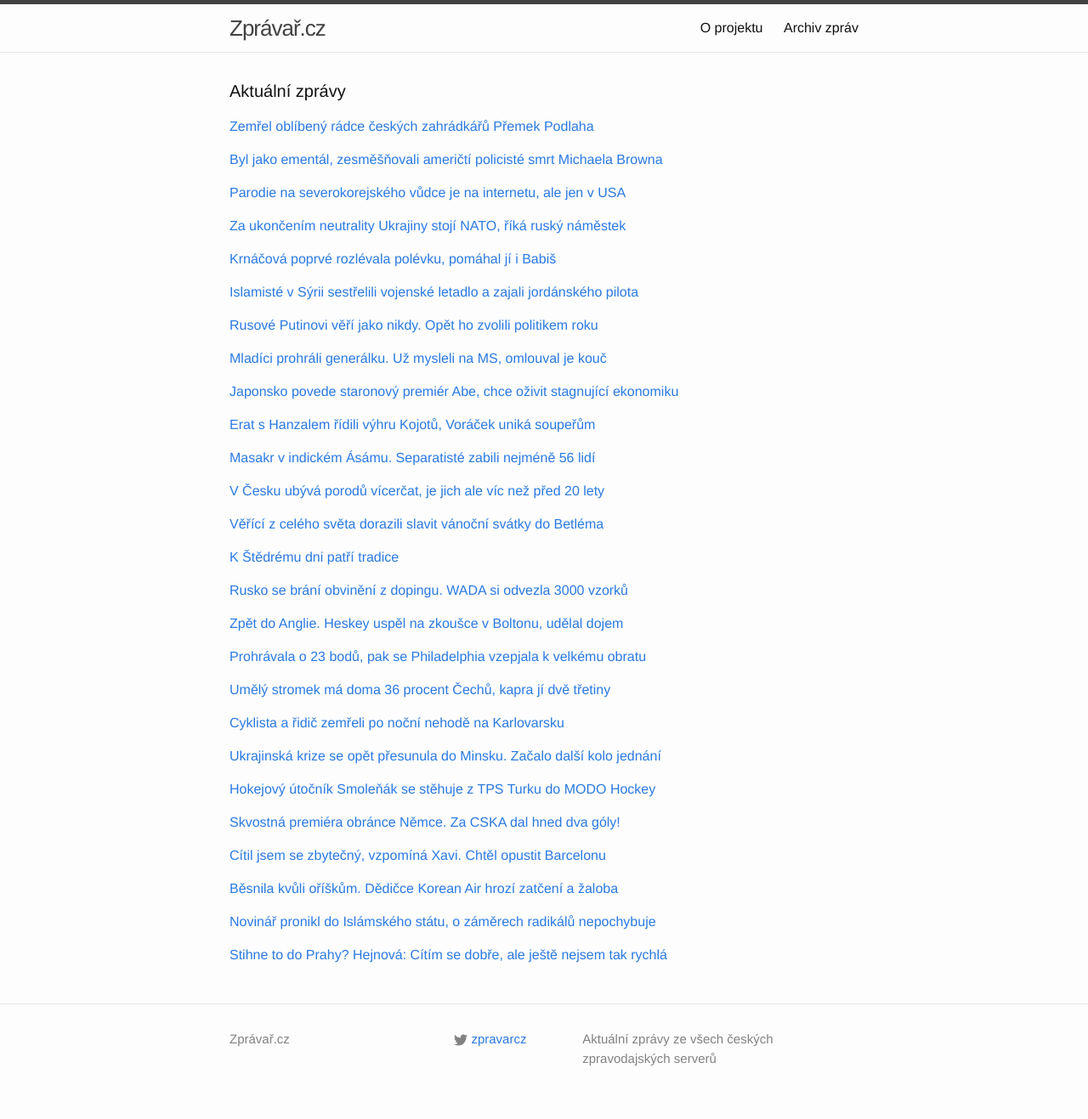
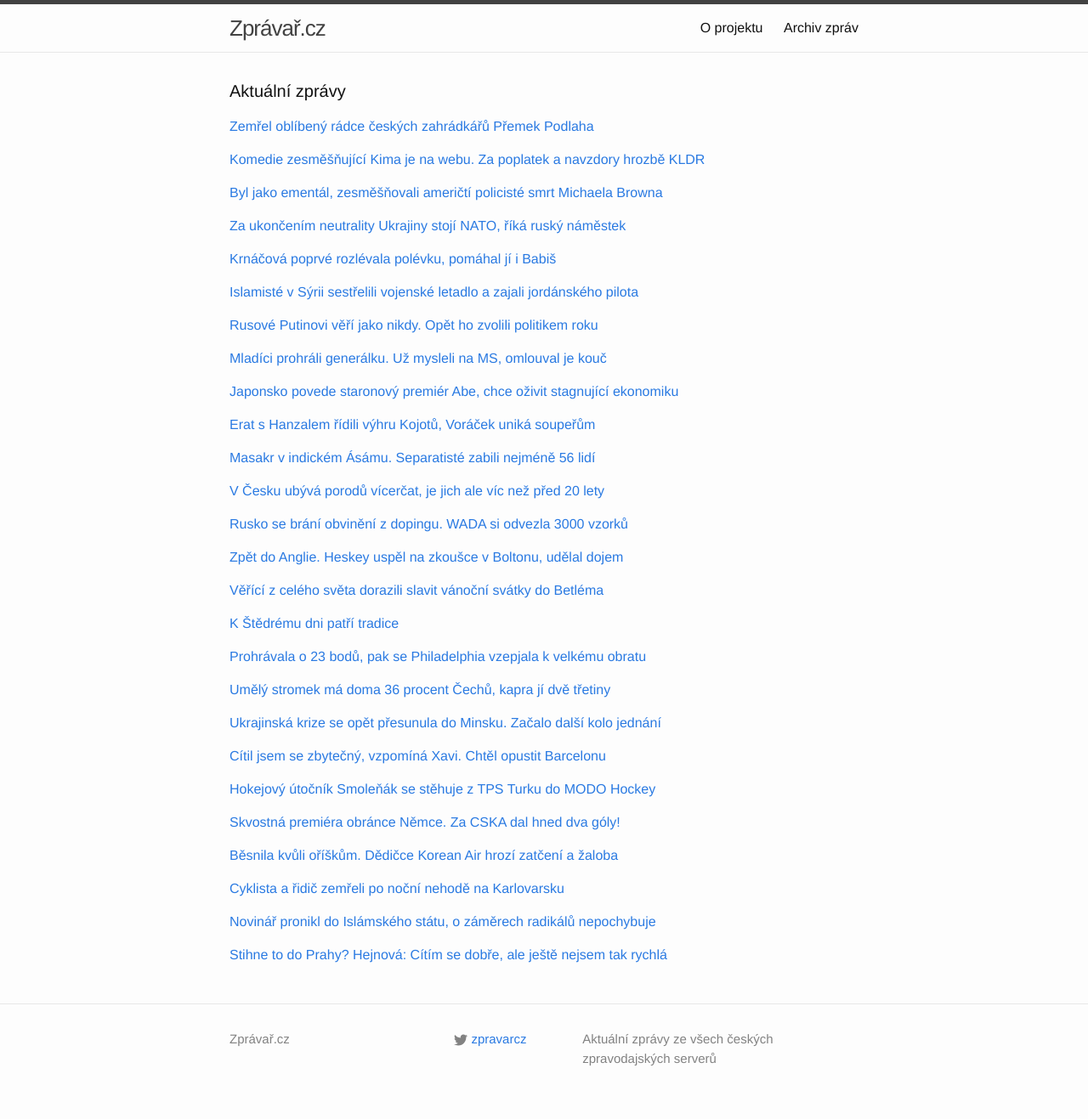
Before and after one commit to adliska/zpravar, a Jekyll site: the page built from index.html, in a window 1280 px wide. Shown: the whole page at 85% size. Built offline with Jekyll 4.4.1, drawn with Linux system fonts in a browser that asks for light colours.

Commit message:
zpravar news update

```diff
--- a/index.html
+++ b/index.html
@@ -19,8 +19,21 @@
 <li><a href=http://www.novinky.cz/kultura/357185-zemrel-premek-podlaha.html>Zemřel Přemek Podlaha - www.novinky.cz</a></li>
 <li><a href=http://kultura.idnes.cz/zemrel-premek-podlaha-0uf-/filmvideo.aspx?c=A141224_100508_filmvideo_hro>Zemřel Přemek Podlaha, modla českých kutilů a zahrádkářů - kultura.idnes.cz</a></li>
 </ul>
-</div><p><a href="javascript:;" onclick="toggle_visibility('zpravy1')">Byl jako ementál, zesměšňovali američtí policisté smrt Michaela Browna </a></p>
+</div><p><a href="javascript:;" onclick="toggle_visibility('zpravy1')">Komedie zesměšňující Kima je na webu. Za poplatek a navzdory hrozbě KLDR</a></p>
 <div id="zpravy1" style="display:none">
+<ul>
+<li><a href=http://zpravy.idnes.cz/the-inteview-kldr-kim-cong-un-di5-/zahranicni.aspx?c=A141224_193509_zahranicni_hro>Komedie zesměšňující Kima je na webu. Za poplatek a navzdory hrozbě KLDR - zpravy.idnes.cz</a></li>
+<li><a href=http://www.lidovky.cz/parodie-na-severokorejskeho-vudce-je-k-dispozici-i-na-internetu-ps8-/media.aspx?c=A141224_193359_ln-media_mmu>Kim Čong-unova noční můra. Film The Interview je ke stažení na internetu  - www.lidovky.cz</a></li>
+<li><a href=http://www.ceskenoviny.cz/zpravy/zpravy/parodie-na-severokorejskeho-vudce-je-na-internetu-ale-jen-v-usa/1162170>Parodie na severokorejského vůdce je na internetu, ale jen v USA - www.ceskenoviny.cz</a></li>
+<li><a href=http://echo24.cz/a/igshi>Vánoční dárek od Sony Pictures: kontroverzní snímek je online - echo24.cz</a></li>
+<li><a href=http://www.ceskenoviny.cz/zpravy/zpravy/parodie-na-severokorejskeho-vudce-je-k-dispozici-i-na-internetu/1162170>Parodie na severokorejského vůdce je k dispozici i na internetu - www.ceskenoviny.cz</a></li>
+<li><a href=http://echo24.cz/a/iY9ix>Kontroverzní film The Interview do kin nakonec půjde - echo24.cz</a></li>
+<li><a href=http://zahranicni.ihned.cz/amerika-usa/c1-63297560-interview-kim-cong-un-kldr-komunisticka-korea-severni-film-atentat>Stovky amerických kin promítnou film o atentátu na Kim Čong-una - zahranicni.ihned.cz</a></li>
+<li><a href=http://www.ceskenoviny.cz/zpravy/zpravy/parodii-na-severokorejskeho-vudce-promitne-na-200-americkych-kin/1162170>Parodii na severokorejského vůdce promítne na 200 amerických kin - www.ceskenoviny.cz</a></li>
+<li><a href=http://art.ihned.cz/film-a-televize/c1-63297360-the-interview-film-kina>Komedii o atentátu na lídra KLDR uvede přes 200 amerických kin - art.ihned.cz</a></li>
+</ul>
+</div><p><a href="javascript:;" onclick="toggle_visibility('zpravy2')">Byl jako ementál, zesměšňovali američtí policisté smrt Michaela Browna </a></p>
+<div id="zpravy2" style="display:none">
 <ul>
 <li><a href=http://www.lidovky.cz/policiste-v-los-angeles-na-vecirku-zesmesnovali-brownovu-smrt-pvp-/zpravy-svet.aspx?c=A141224_163817_ln_zahranici_mmu>Byl jako ementál, zesměšňovali američtí policisté smrt Michaela Browna  - www.lidovky.cz</a></li>
 <li><a href=http://echo24.cz/a/iKFLE>Policie v St. Louis zastřelila dalšího černocha - echo24.cz</a></li>
@@ -31,17 +44,6 @@
 <li><a href=http://www.ceskatelevize.cz/ct24/svet/296373-policie-na-predmesti-st-louis-zastrelila-cernosskeho-mladika/>Policie na předměstí St. Louis zastřelila černošského mladíka - www.ceskatelevize.cz</a></li>
 <li><a href=http://zpravy.idnes.cz/policie-v-st-louis-zastrelila-dalsiho-cernocha-fle-/zahranicni.aspx?c=A141224_100532_zahranicni_im>V St. Louis zastřelil policista dalšího černocha, mladík na něj mířil - zpravy.idnes.cz</a></li>
 <li><a href=http://www.ceskenoviny.cz/zpravy/zpravy/policie-na-predmesti-st-louis-zastrelila-dalsiho-cernocha/1162222>Policie na předměstí St. Louis zastřelila dalšího černocha - www.ceskenoviny.cz</a></li>
-</ul>
-</div><p><a href="javascript:;" onclick="toggle_visibility('zpravy2')">Parodie na severokorejského vůdce je na internetu, ale jen v USA</a></p>
-<div id="zpravy2" style="display:none">
-<ul>
-<li><a href=http://www.ceskenoviny.cz/zpravy/zpravy/parodie-na-severokorejskeho-vudce-je-na-internetu-ale-jen-v-usa/1162170>Parodie na severokorejského vůdce je na internetu, ale jen v USA - www.ceskenoviny.cz</a></li>
-<li><a href=http://echo24.cz/a/igshi>Vánoční dárek od Sony Pictures: kontroverzní snímek je online - echo24.cz</a></li>
-<li><a href=http://www.ceskenoviny.cz/zpravy/zpravy/parodie-na-severokorejskeho-vudce-je-k-dispozici-i-na-internetu/1162170>Parodie na severokorejského vůdce je k dispozici i na internetu - www.ceskenoviny.cz</a></li>
-<li><a href=http://echo24.cz/a/iY9ix>Kontroverzní film The Interview do kin nakonec půjde - echo24.cz</a></li>
-<li><a href=http://zahranicni.ihned.cz/amerika-usa/c1-63297560-interview-kim-cong-un-kldr-komunisticka-korea-severni-film-atentat>Stovky amerických kin promítnou film o atentátu na Kim Čong-una - zahranicni.ihned.cz</a></li>
-<li><a href=http://www.ceskenoviny.cz/zpravy/zpravy/parodii-na-severokorejskeho-vudce-promitne-na-200-americkych-kin/1162170>Parodii na severokorejského vůdce promítne na 200 amerických kin - www.ceskenoviny.cz</a></li>
-<li><a href=http://art.ihned.cz/film-a-televize/c1-63297360-the-interview-film-kina>Komedii o atentátu na lídra KLDR uvede přes 200 amerických kin - art.ihned.cz</a></li>
 </ul>
 </div><p><a href="javascript:;" onclick="toggle_visibility('zpravy3')">Za ukončením neutrality Ukrajiny stojí NATO, říká ruský náměstek</a></p>
 <div id="zpravy3" style="display:none">
@@ -130,37 +132,37 @@
 <li><a href=http://www.novinky.cz/domaci/357195-porodu-vicercat-ubyva-meni-se-zpusob-oplodneni.html>Porodů vícerčat ubývá, mění se způsob oplodnění  - www.novinky.cz</a></li>
 <li><a href=http://www.ceskenoviny.cz/zpravy/zpravy/v-cr-ubyva-porodu-vicercat-je-jich-ale-vic-nez-pred-20-lety/1162251>V ČR ubývá porodů vícerčat, je jich ale víc než před 20 lety - www.ceskenoviny.cz</a></li>
 </ul>
-</div><p><a href="javascript:;" onclick="toggle_visibility('zpravy12')">Věřící z celého světa dorazili slavit vánoční svátky do Betléma</a></p>
+</div><p><a href="javascript:;" onclick="toggle_visibility('zpravy12')">Rusko se brání obvinění z dopingu. WADA si odvezla 3000 vzorků</a></p>
 <div id="zpravy12" style="display:none">
+<ul>
+<li><a href=http://www.tyden.cz/rubriky/sport/ostatni-sporty/atletika/rusko-se-brani-obvineni-z-dopingu-wada-si-odvezla-3000-vzorku_328288.html>Rusko se brání obvinění z dopingu. WADA si odvezla 3000 vzorků - www.tyden.cz</a></li>
+<li><a href=http://sport.idnes.cz/podezreni-na-doping-v-rusku-dp0-/sporty.aspx?c=A141224_132331_sporty_ot>Světová antidopingová agentura si z Moskvy odvezla přes 3000 vzorků - sport.idnes.cz</a></li>
+<li><a href=http://www.denik.cz/atletika/dopovali-atleti-komise-byla-v-moskve-testem-projde-vic-nez-3000-vzorku-20141224.html>Dopovali atleti? Komise byla v Moskvě, testem projde víc než 3000 vzorků - www.denik.cz</a></li>
+<li><a href=http://www.sportovninoviny.cz/zpravy/wada-si-z-moskvy-odvezla-pres-3000-vzorku/1162243>WADA si z Moskvy odvezla přes 3000 vzorků - www.sportovninoviny.cz</a></li>
+</ul>
+</div><p><a href="javascript:;" onclick="toggle_visibility('zpravy13')">Zpět do Anglie. Heskey uspěl na zkoušce v Boltonu, udělal dojem</a></p>
+<div id="zpravy13" style="display:none">
+<ul>
+<li><a href=http://www.denik.cz/fotbal/zpet-do-anglie-heskey-uspel-na-zkousce-v-boltonu-udelal-dojem-20141224.html>Zpět do Anglie. Heskey uspěl na zkoušce v Boltonu, udělal dojem - www.denik.cz</a></li>
+<li><a href=http://sport.aktualne.cz/kanonyr-torres-by-se-mohl-vratit-do-atletica-madrid/r~27a866208b6a11e498be002590604f2e/>Kanonýr Torres by se mohl vrátit do Atlética Madrid - sport.aktualne.cz</a></li>
+<li><a href=http://fotbal.idnes.cz/fotbalove-prestupy-04a-/fot_zahranici.aspx?c=A141224_130052_fot_zahranici_ot>Elia jde do Southamptonu, Heskey do Boltonu. A Torres do Atlétika? - fotbal.idnes.cz</a></li>
+<li><a href=http://www.denik.cz/fotbal/restart-cislo-2-torres-by-se-mohl-vratit-do-atletica-madrid-20141224.html>Restart číslo 2? Torres by se mohl vrátit do Atlética Madrid - www.denik.cz</a></li>
+</ul>
+</div><p><a href="javascript:;" onclick="toggle_visibility('zpravy14')">Věřící z celého světa dorazili slavit vánoční svátky do Betléma</a></p>
+<div id="zpravy14" style="display:none">
 <ul>
 <li><a href=http://echo24.cz/a/ivuPn>Věřící z celého světa dorazili slavit vánoční svátky do Betléma - echo24.cz</a></li>
 <li><a href=http://www.novinky.cz/zahranicni/blizky-a-stredni-vychod/357197-krestane-se-sjeli-do-betlema.html>Křesťané se sjeli do Betléma - www.novinky.cz</a></li>
 <li><a href=http://www.lidovky.cz/verici-z-celeho-sveta-dorazili-slavit-vanocni-svatky-do-betlema-pwi-/zpravy-svet.aspx?c=A141224_151527_ln_zahranici_mmu>Věřící z celého světa zamířili i přes násilnosti do palestinského Betléma  - www.lidovky.cz</a></li>
 <li><a href=http://www.ceskenoviny.cz/zpravy/zpravy/verici-z-celeho-sveta-dorazili-slavit-vanocni-svatky-do-betlema/1162259>Věřící z celého světa dorazili slavit vánoční svátky do Betléma - www.ceskenoviny.cz</a></li>
 </ul>
-</div><p><a href="javascript:;" onclick="toggle_visibility('zpravy13')">K Štědrému dni patří tradice</a></p>
-<div id="zpravy13" style="display:none">
+</div><p><a href="javascript:;" onclick="toggle_visibility('zpravy15')">K Štědrému dni patří tradice</a></p>
+<div id="zpravy15" style="display:none">
 <ul>
 <li><a href=http://www.novinky.cz/domaci/357193-k-stedremu-dni-patri-tradice.html>K Štědrému dni patří tradice - www.novinky.cz</a></li>
 <li><a href=http://www.novinky.cz/domaci/357193-ke-stedremu-dni-patri-tradice.html>Ke Štědrému dni patří tradice - www.novinky.cz</a></li>
 <li><a href=http://www.novinky.cz/domaci/357193-stedry-den-je-casem-tradic.html>Štědrý den je časem tradic - www.novinky.cz</a></li>
 <li><a href=http://www.novinky.cz/domaci/357193-stedry-den-je-casem-zastaveni.html>Štědrý den je časem zastavení  - www.novinky.cz</a></li>
-</ul>
-</div><p><a href="javascript:;" onclick="toggle_visibility('zpravy14')">Rusko se brání obvinění z dopingu. WADA si odvezla 3000 vzorků</a></p>
-<div id="zpravy14" style="display:none">
-<ul>
-<li><a href=http://www.tyden.cz/rubriky/sport/ostatni-sporty/atletika/rusko-se-brani-obvineni-z-dopingu-wada-si-odvezla-3000-vzorku_328288.html>Rusko se brání obvinění z dopingu. WADA si odvezla 3000 vzorků - www.tyden.cz</a></li>
-<li><a href=http://sport.idnes.cz/podezreni-na-doping-v-rusku-dp0-/sporty.aspx?c=A141224_132331_sporty_ot>Světová antidopingová agentura si z Moskvy odvezla přes 3000 vzorků - sport.idnes.cz</a></li>
-<li><a href=http://www.denik.cz/atletika/dopovali-atleti-komise-byla-v-moskve-testem-projde-vic-nez-3000-vzorku-20141224.html>Dopovali atleti? Komise byla v Moskvě, testem projde víc než 3000 vzorků - www.denik.cz</a></li>
-<li><a href=http://www.sportovninoviny.cz/zpravy/wada-si-z-moskvy-odvezla-pres-3000-vzorku/1162243>WADA si z Moskvy odvezla přes 3000 vzorků - www.sportovninoviny.cz</a></li>
-</ul>
-</div><p><a href="javascript:;" onclick="toggle_visibility('zpravy15')">Zpět do Anglie. Heskey uspěl na zkoušce v Boltonu, udělal dojem</a></p>
-<div id="zpravy15" style="display:none">
-<ul>
-<li><a href=http://www.denik.cz/fotbal/zpet-do-anglie-heskey-uspel-na-zkousce-v-boltonu-udelal-dojem-20141224.html>Zpět do Anglie. Heskey uspěl na zkoušce v Boltonu, udělal dojem - www.denik.cz</a></li>
-<li><a href=http://sport.aktualne.cz/kanonyr-torres-by-se-mohl-vratit-do-atletica-madrid/r~27a866208b6a11e498be002590604f2e/>Kanonýr Torres by se mohl vrátit do Atlética Madrid - sport.aktualne.cz</a></li>
-<li><a href=http://fotbal.idnes.cz/fotbalove-prestupy-04a-/fot_zahranici.aspx?c=A141224_130052_fot_zahranici_ot>Elia jde do Southamptonu, Heskey do Boltonu. A Torres do Atlétika? - fotbal.idnes.cz</a></li>
-<li><a href=http://www.denik.cz/fotbal/restart-cislo-2-torres-by-se-mohl-vratit-do-atletica-madrid-20141224.html>Restart číslo 2? Torres by se mohl vrátit do Atlética Madrid - www.denik.cz</a></li>
 </ul>
 </div><p><a href="javascript:;" onclick="toggle_visibility('zpravy16')">Prohrávala o 23 bodů, pak se Philadelphia vzepjala k velkému obratu</a></p>
 <div id="zpravy16" style="display:none">
@@ -177,19 +179,19 @@
 <li><a href=http://zpravy.e15.cz/domaci/udalosti/pruzkum-umely-stromek-ma-doma-36-procent-cechu-kapra-ji-dve-tretiny-1148557>Průzkum: umělý stromek má doma 36 procent Čechů, kapra jí dvě třetiny - zpravy.e15.cz</a></li>
 <li><a href=http://zpravy.aktualne.cz/domaci/pust-na-stedry-den-dodrzuje-temer-tretina-cechu/r~b31505048b4411e49f60002590604f2e/>Půst na Štědrý den dodržuje téměř třetina Čechů - zpravy.aktualne.cz</a></li>
 </ul>
-</div><p><a href="javascript:;" onclick="toggle_visibility('zpravy18')">Cyklista a řidič zemřeli po noční nehodě na Karlovarsku</a></p>
+</div><p><a href="javascript:;" onclick="toggle_visibility('zpravy18')">Ukrajinská krize se opět přesunula do Minsku. Začalo další kolo jednání</a></p>
 <div id="zpravy18" style="display:none">
-<ul>
-<li><a href=http://zpravy.aktualne.cz/regiony/karlovarsky/cyklista-a-ridic-zemreli-po-nocni-nehode-na-karlovarsku/r~6ec4287e8b8711e4ab15002590604f2e/>Cyklista a řidič zemřeli po noční nehodě na Karlovarsku - zpravy.aktualne.cz</a></li>
-<li><a href=http://www.novinky.cz/krimi/357190-cyklista-a-ridic-zemreli-pri-nocni-nehode-na-karlovarsku.html>Cyklista a řidič zemřeli při noční nehodě na Karlovarsku - www.novinky.cz</a></li>
-<li><a href=http://www.ceskenoviny.cz/zpravy/zpravy/cyklista-a-ridic-zemreli-po-nocni-nehode-u-bochova-na-karlovarsku/1162234>Cyklista a řidič zemřeli po noční nehodě u Bochova na Karlovarsku - www.ceskenoviny.cz</a></li>
-</ul>
-</div><p><a href="javascript:;" onclick="toggle_visibility('zpravy19')">Ukrajinská krize se opět přesunula do Minsku. Začalo další kolo jednání</a></p>
-<div id="zpravy19" style="display:none">
 <ul>
 <li><a href=http://zpravy.e15.cz/zahranicni/politika/ukrajinska-krize-se-opet-presunula-do-minsku-zacalo-dalsi-kolo-jednani-1148595>Ukrajinská krize se opět přesunula do Minsku. Začalo další kolo jednání - zpravy.e15.cz</a></li>
 <li><a href=http://www.lidovky.cz/v-minsku-zacaly-rozhovory-o-urovnani-konfliktu-na-ukrajine-pqv-/zpravy-svet.aspx?c=A141224_162948_ln_zahranici_mmu>V Minsku začalo další kolo vyjednávání o míru na Ukrajině  - www.lidovky.cz</a></li>
 <li><a href=http://www.ceskenoviny.cz/zpravy/zpravy/v-minsku-zacaly-rozhovory-o-urovnani-konfliktu-na-ukrajine/1162266>V Minsku začaly rozhovory o urovnání konfliktu na Ukrajině - www.ceskenoviny.cz</a></li>
+</ul>
+</div><p><a href="javascript:;" onclick="toggle_visibility('zpravy19')">Cítil jsem se zbytečný, vzpomíná Xavi. Chtěl opustit Barcelonu</a></p>
+<div id="zpravy19" style="display:none">
+<ul>
+<li><a href=http://fotbal.idnes.cz/xavi-o-moznem-odchodu-z-barcelony-dqw-/fot_zahranici.aspx?c=A141224_122434_fot_zahranici_ot>Cítil jsem se zbytečný, vzpomíná Xavi. Chtěl opustit Barcelonu - fotbal.idnes.cz</a></li>
+<li><a href=http://www.denik.cz/fotbal/xavi-pry-nebyl-v-barcelone-stastny-a-tvrdi-uz-jsem-mel-v-lete-sbaleno-20141224.html>Xavi prý nebyl v Barceloně šťastný a tvrdí: Už jsem měl v létě sbaleno - www.denik.cz</a></li>
+<li><a href=http://www.tyden.cz/rubriky/sport/fotbal/zahranicni-souteze/xavi-mel-zajeci-umysly-chtel-prestoupit-z-barcy-do-new-yorku_328283.html>Xavi měl zaječí úmysly. Chtěl přestoupit z Barcy do New Yorku - www.tyden.cz</a></li>
 </ul>
 </div><p><a href="javascript:;" onclick="toggle_visibility('zpravy20')">Hokejový útočník Smoleňák se stěhuje z TPS Turku do MODO Hockey</a></p>
 <div id="zpravy20" style="display:none">
@@ -205,19 +207,19 @@
 <li><a href=http://hokej.idnes.cz/vysledky-khl-0cp-/evropa.aspx?c=A141224_165654_evropa_ot>To byla premiéra: obránce Němec se v CSKA Moskva uvedl dvěma góly - hokej.idnes.cz</a></li>
 <li><a href=http://www.denik.cz/hokej/stedry-den-v-khl-nemec-debutoval-v-cska-skvele-dal-dva-goly-20141224.html>Štědrý den v KHL: Němec debutoval v CSKA skvěle, dal dva góly - www.denik.cz</a></li>
 </ul>
-</div><p><a href="javascript:;" onclick="toggle_visibility('zpravy22')">Cítil jsem se zbytečný, vzpomíná Xavi. Chtěl opustit Barcelonu</a></p>
+</div><p><a href="javascript:;" onclick="toggle_visibility('zpravy22')">Běsnila kvůli oříškům. Dědičce Korean Air hrozí zatčení a žaloba </a></p>
 <div id="zpravy22" style="display:none">
-<ul>
-<li><a href=http://fotbal.idnes.cz/xavi-o-moznem-odchodu-z-barcelony-dqw-/fot_zahranici.aspx?c=A141224_122434_fot_zahranici_ot>Cítil jsem se zbytečný, vzpomíná Xavi. Chtěl opustit Barcelonu - fotbal.idnes.cz</a></li>
-<li><a href=http://www.denik.cz/fotbal/xavi-pry-nebyl-v-barcelone-stastny-a-tvrdi-uz-jsem-mel-v-lete-sbaleno-20141224.html>Xavi prý nebyl v Barceloně šťastný a tvrdí: Už jsem měl v létě sbaleno - www.denik.cz</a></li>
-<li><a href=http://www.tyden.cz/rubriky/sport/fotbal/zahranicni-souteze/xavi-mel-zajeci-umysly-chtel-prestoupit-z-barcy-do-new-yorku_328283.html>Xavi měl zaječí úmysly. Chtěl přestoupit z Barcy do New Yorku - www.tyden.cz</a></li>
-</ul>
-</div><p><a href="javascript:;" onclick="toggle_visibility('zpravy23')">Běsnila kvůli oříškům. Dědičce Korean Air hrozí zatčení a žaloba </a></p>
-<div id="zpravy23" style="display:none">
 <ul>
 <li><a href=http://www.lidovky.cz/besnila-kvuli-oriskum-dedicce-korean-air-hrozi-zatceni-a-zaloba-pv5-/lide.aspx?c=A141224_125251_lide_hm>Běsnila kvůli oříškům. Dědičce Korean Air hrozí zatčení a žaloba  - www.lidovky.cz</a></li>
 <li><a href=http://zpravy.aktualne.cz/zahranici/dedicce-korean-air-hrozi-kvuli-skandalu-s-orisky-zatceni/r~be8c19ce8b6011e4a7d8002590604f2e/>Dědičce Korean Air hrozí kvůli skandálu s oříšky zatčení - zpravy.aktualne.cz</a></li>
 <li><a href=http://www.ceskenoviny.cz/zpravy/zpravy/dedicce-korean-air-hrozi-kvuli-skandalu-s-orisky-zatceni-a-zaloba/1162239>Dědičce Korean Air hrozí kvůli skandálu s oříšky zatčení a žaloba - www.ceskenoviny.cz</a></li>
+</ul>
+</div><p><a href="javascript:;" onclick="toggle_visibility('zpravy23')">Cyklista a řidič zemřeli po noční nehodě na Karlovarsku</a></p>
+<div id="zpravy23" style="display:none">
+<ul>
+<li><a href=http://zpravy.aktualne.cz/regiony/karlovarsky/cyklista-a-ridic-zemreli-po-nocni-nehode-na-karlovarsku/r~6ec4287e8b8711e4ab15002590604f2e/>Cyklista a řidič zemřeli po noční nehodě na Karlovarsku - zpravy.aktualne.cz</a></li>
+<li><a href=http://www.novinky.cz/krimi/357190-cyklista-a-ridic-zemreli-pri-nocni-nehode-na-karlovarsku.html>Cyklista a řidič zemřeli při noční nehodě na Karlovarsku - www.novinky.cz</a></li>
+<li><a href=http://www.ceskenoviny.cz/zpravy/zpravy/cyklista-a-ridic-zemreli-po-nocni-nehode-u-bochova-na-karlovarsku/1162234>Cyklista a řidič zemřeli po noční nehodě u Bochova na Karlovarsku - www.ceskenoviny.cz</a></li>
 </ul>
 </div><p><a href="javascript:;" onclick="toggle_visibility('zpravy24')">Novinář pronikl do Islámského státu, o záměrech radikálů nepochybuje</a></p>
 <div id="zpravy24" style="display:none">
```
